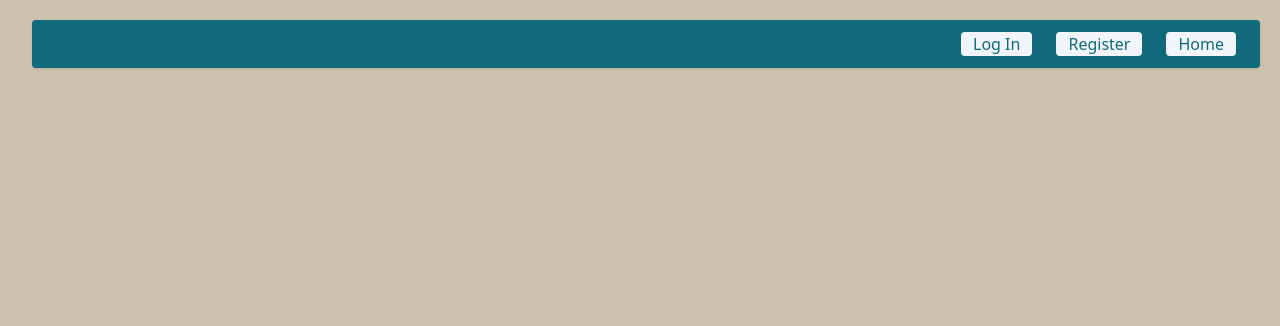
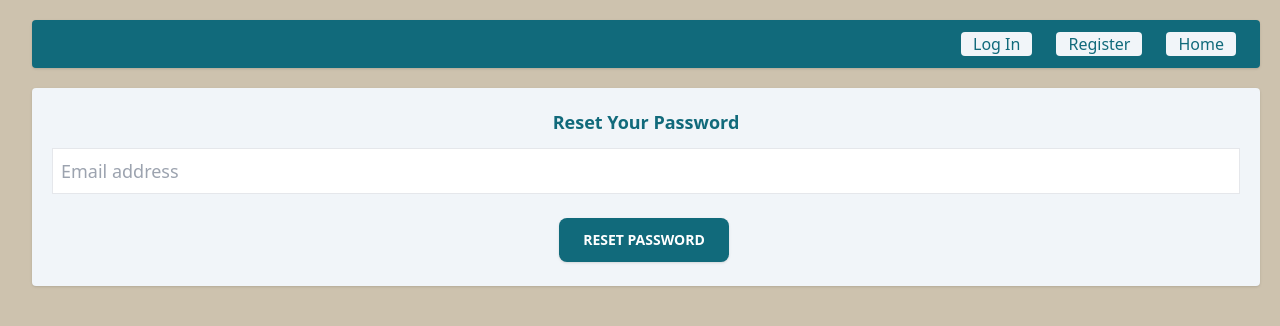
Before and after one commit to shanarussell/meal-planner, a React (Vite) app: page /forgot-password in a window 1280 px wide. Shown: the top 326 px of the page. Built offline with nearby package versions, Linux system fonts and the light colour scheme; no server answers.

Commit message:
password reset using google firebase pages

```diff
--- a/src/App.jsx
+++ b/src/App.jsx
@@ -4,9 +4,11 @@ import { useState, useEffect } from "react";
 import Navbar from "./Navbar";
 import AuthLogin from "./authentication/AuthLogin";
 import AuthRegister from "./authentication/AuthRegister";
+import ForgotPassword from "./authentication/ForgotPassword";
 import NewUserPage from "./NewUserPage";
 import { BrowserRouter, Routes, Route } from "react-router-dom";
 import { onAuthStateChanged, signOut } from "firebase/auth";
+
 
 import { auth } from "./firebase";
 
@@ -52,6 +54,11 @@ function App() {
             path="/register"
             element={<AuthRegister user={user} setUser={setUser} />}
           />
+          <Route
+            path="/forgot-password"
+            element={<ForgotPassword />}
+          />
+
         </Routes>
       </BrowserRouter>
     </div>
--- a/src/NewUserPage.jsx
+++ b/src/NewUserPage.jsx
@@ -7,16 +7,16 @@ const style = {
   heading: `text-3xl font-bold text-center text-[#116A7B] p-2 my-4 w-full`,
   subhead: `text-2xl font-bold text-[#116A7B] ml-1`,
   subheadTryIt: `text-2xl font-bold text-[#116A7B] ml-1 text-center`,
-  text: `text-sm text-left text-gray-800 p-2 w-full`,
-  centeredText: `text-sm text-center text-gray-800 p-2 w-full`,
+  text: `text-med text-left text-gray-800 p-2 w-full`,
+  centeredText: `text-med text-center text-gray-800 p-2 w-full`,
   button: `bg-[#116A7B] text-white m-3 py-3 px-6 rounded shadow font-bold uppercase text-sm`,
-  imageContainer: `w-2/3 `,
+  imageContainer: `w-1/2`,
   mainContainer: `flex flex-col`,
   sectionContainer: `w-full bg-slate-100 rounded-lg p-3 my-5 flex lg:flex-row lg:items-top md:flex-col md:items-center sm:flex-col sm:items-center h-full  justify-center`,
   plainJaneSectionContainer: `w-full bg-slate-100 rounded-lg p-3 my-5 flex flex-col`,
   textContainer: `lg:px-5 md:px-3 md:py-3`,
-  listStyle: `text-sm text-left text-gray-800 list-disc ml-10 mt-3`,
-  textDone: `text-sm text-left text-gray-800 line-through`,
+  listStyle: `text-med text-left text-gray-800 list-disc ml-10 mt-3`,
+  textDone: `text-med text-left text-gray-800 line-through`,
 };
 
 function NewUserPage() {
@@ -112,6 +112,7 @@ function NewUserPage() {
             </h2>
             <ul className={style.listStyle}>
               <li>Ability to search recipes</li>
+              <li>Ability to tag recipes</li>
               <li>
                 Improve the image upload button behavior when adding or editing
                 a recipe
@@ -128,6 +129,9 @@ function NewUserPage() {
               <li>Add pagination to the recipe view</li>
               <li className={style.textDone}>
                 Remove need to refresh page to see changes to weely dinners
+              </li>
+              <li className={style.textDone}>
+                Password Reset
               </li>
               <li>
                 Add ability to just hit return when logging in instead of
--- a/src/authentication/AuthLogin.jsx
+++ b/src/authentication/AuthLogin.jsx
@@ -1,10 +1,12 @@
 import { useState } from "react";
+import { useNavigate, Link } from 'react-router-dom';
 import {
   signInWithEmailAndPassword,
   onAuthStateChanged,
   signOut,
 } from "firebase/auth";
 import PropTypes from "prop-types";
+
 
 
 import { auth } from "../firebase";
@@ -18,6 +20,7 @@ const style = {
   currentUserContainer: `p-1 flex flex-row align-middle h-3/5`,
   currentUser: `text-[#116A7B] mb-1 font-bold text-md text-center mt-3`,
   signOutButton: `bg-[#116A7B] ml-3 text-white active:bg-pink-600 font-bold uppercase text-xs mt-2 px-3 py-1 rounded-lg shadow hover:shadow-lg outline-none focus:outline-none mr-1 mb-1 ease-linear transition-all duration-150`,
+  passwordLink: `text-sm font-bold text-center mt-3`
 };
 
 function AuthLogin({user, setUser}) {
@@ -49,13 +52,15 @@ function AuthLogin({user, setUser}) {
     await signOut(auth);
   };
 
+
+
   return (
     <div className={style.mainContainer}>
       <div className={style.inputContainer}>
         <h3 className={style.heading}> Log In </h3>
         <input
           className={style.textInput}
-          placeholder="Email..."
+          placeholder="Email address"
           onChange={(event) => {
             setLoginEmail(event.target.value);
           }}
@@ -72,6 +77,7 @@ function AuthLogin({user, setUser}) {
           {" "}
           Login
         </button>
+        <div className={style.passwordLink}><Link to="/forgot-password">Forgot Password?</Link></div>
       </div>
 
       {user && (
--- a/src/authentication/AuthRegister.jsx
+++ b/src/authentication/AuthRegister.jsx
@@ -46,7 +46,7 @@ function AuthRegister({setUser}) {
         <h3 className={style.heading}> Register User </h3>
         <input
           className={style.textInput}
-          placeholder="Email..."
+          placeholder="Email Addressç"
           onChange={(event) => {
             setRegisterEmail(event.target.value);
           }}
--- /dev/null
+++ b/src/authentication/ForgotPassword.jsx
@@ -0,0 +1,58 @@
+import { useState } from "react";
+import { getAuth, sendPasswordResetEmail } from "firebase/auth";
+
+
+const style = {
+    mainContainer: `bg-slate-100 flex flex-col rounded shadow p-5 my-5 h-full`,
+    inputContainer: `flex flex-col items-center`,
+    heading: `text-[#116A7B] font-bold text-lg text-center mb-3`,
+    textInput: `border p-2 w-full text-lg mb-4 w-6/12`,
+    submitButton: `bg-[#116A7B] text-white active:bg-pink-600 font-bold uppercase text-sm mt-2 px-6 py-3 rounded-lg shadow hover:shadow-lg outline-none focus:outline-none mr-1 mb-1 ease-linear transition-all duration-150`,
+    currentUserContainer: `p-1 flex flex-row align-middle h-3/5`,
+    currentUser: `text-[#116A7B] mb-1 font-bold text-md text-center mt-3`,
+    signOutButton: `bg-[#116A7B] ml-3 text-white active:bg-pink-600 font-bold uppercase text-xs mt-2 px-3 py-1 rounded-lg shadow hover:shadow-lg outline-none focus:outline-none mr-1 mb-1 ease-linear transition-all duration-150`,
+    passwordLink: `text-sm font-bold text-center mt-3`
+  };
+
+function ForgotPassword() {
+    const [loginEmail, setLoginEmail] = useState("");
+    const auth = getAuth();
+    const [message, setMessage] = useState("");
+
+    async function resetPassword(e){
+        e.preventDefault()
+
+        try {
+            setMessage("")
+            await sendPasswordResetEmail(auth, loginEmail)
+            setMessage("An email has been sent to this address. Follow the link in that email to reset your password");
+      } catch {
+        setMessage("This email does not exist in our system")
+      }
+    }
+
+
+  return (
+     <div className={style.mainContainer}>
+      <div className={style.inputContainer}>
+        <h3 className={style.heading}> Reset Your Password </h3>
+        <input
+          className={style.textInput}
+          placeholder="Email address"
+          onChange={(event) => {
+            setLoginEmail(event.target.value);
+          }}
+        />
+
+        <button className={style.submitButton} onClick={resetPassword}>
+          {" "}
+          Reset Password
+        </button>
+        <div>{message}</div>
+      </div>
+
+    </div>
+  )
+}
+
+export default ForgotPassword;
--- a/src/authentication/LoginRegister.jsx
+++ b/src/authentication/LoginRegister.jsx
@@ -55,7 +55,7 @@ function App() {
       <div>
         <h3> Register User </h3>
         <input
-          placeholder="Email..."
+          placeholder="Email address"
           onChange={(event) => {
             setRegisterEmail(event.target.value);
           }}
@@ -73,7 +73,7 @@ function App() {
       <div>
         <h3> Login </h3>
         <input
-          placeholder="Email..."
+          placeholder="Email Address"
           onChange={(event) => {
             setLoginEmail(event.target.value);
           }}
```
